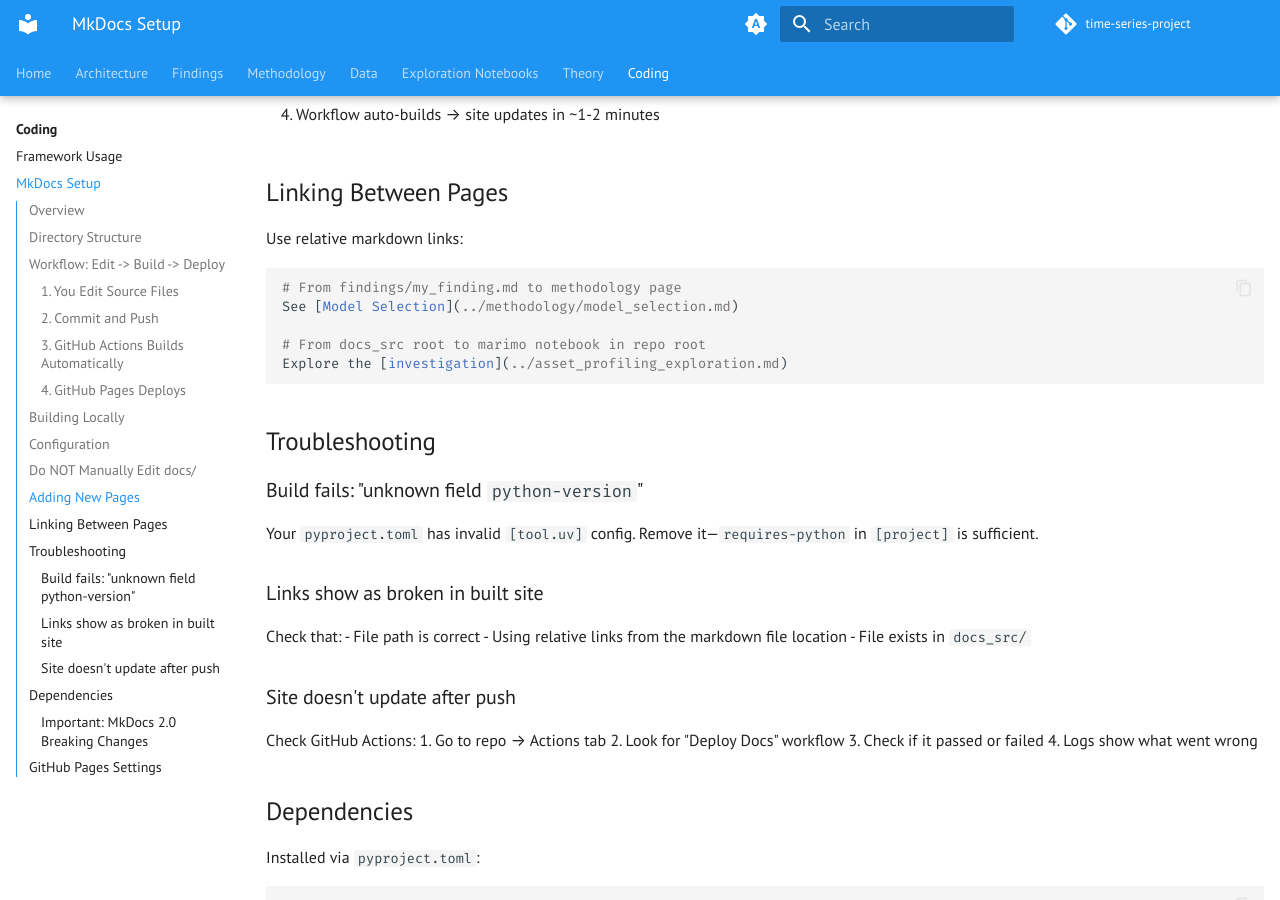
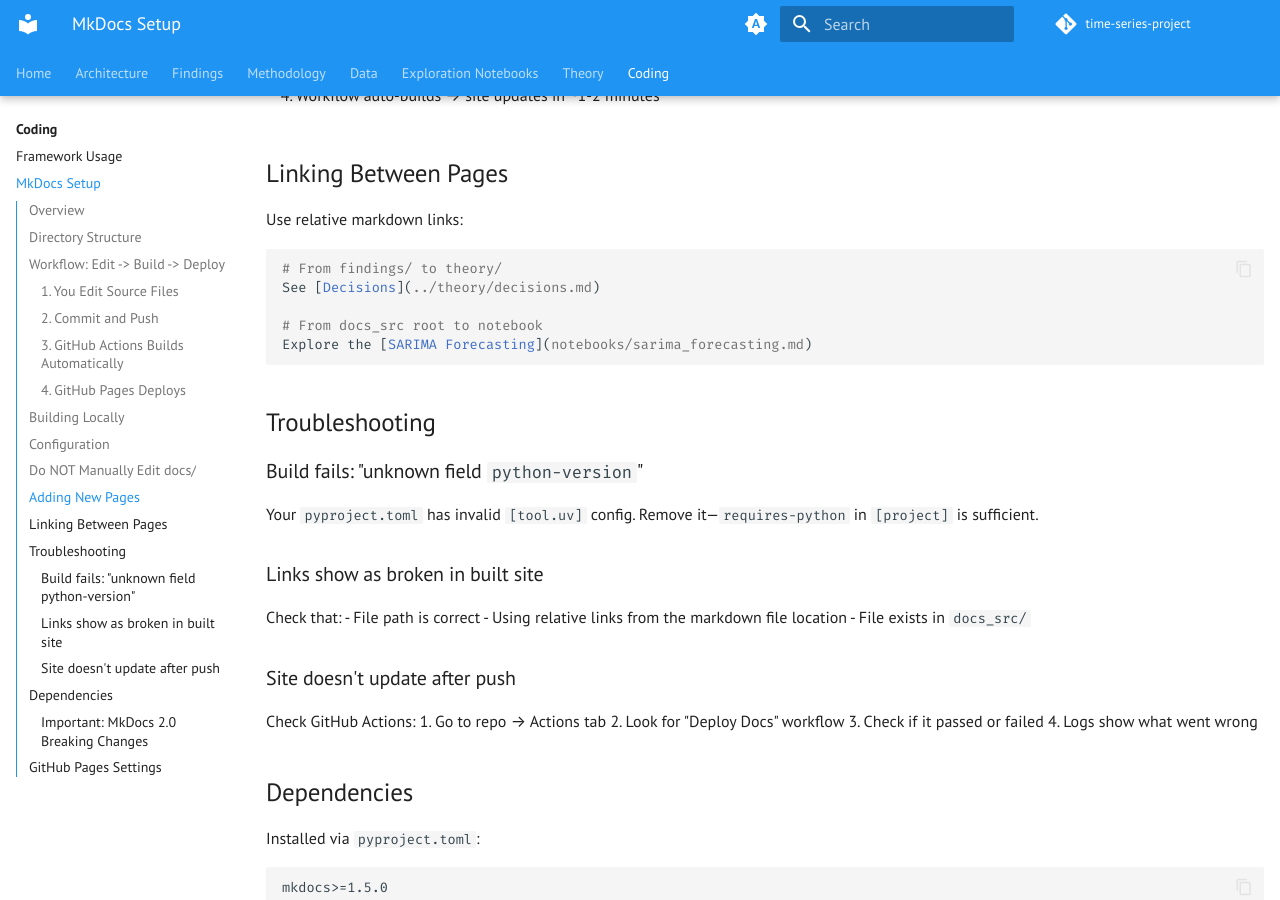
Before and after one commit to rhyslwells/Time-Series-Project, an MkDocs documentation site: the page built from docs_src/coding/mkdocs.md, in a window 1280 px wide and 900 px high, scrolled down 2699 px. Built offline with MkDocs 1.6.1 and Material for MkDocs 9.7.7, drawn with Linux system fonts in a browser that asks for light colours; comment, search, counter and statistics services are not loaded; some of the changed text lies outside the part shown.

Commit message:
Refactor documentation structure: consolidate methodology into theory, update README, and enhance notebook references

````diff
--- a/docs_src/coding/mkdocs.md
+++ b/docs_src/coding/mkdocs.md
@@ -17,11 +17,10 @@
 project/
 ├── docs_src/                    Source markdown files
 │   ├── index.md
-│   ├── architecture.md
 │   ├── findings/
-│   ├── methodology/
+│   ├── theory/
 │   ├── data/
-│   ├── notebooks.md
+│   ├── notebooks/
 │   └── coding/
 │
 ├── docs/                        Built HTML (auto-generated)
@@ -125,11 +124,11 @@
 Use relative markdown links:
 
 ```markdown
-# From findings/my_finding.md to methodology page
-See [Model Selection](../methodology/model_selection.md)
+# From findings/ to theory/
+See [Decisions](../theory/decisions.md)
 
-# From docs_src root to marimo notebook in repo root
-Explore the [investigation](../asset_profiling_exploration.md)
+# From docs_src root to notebook
+Explore the [SARIMA Forecasting](notebooks/sarima_forecasting.md)
 ```
 
 ## Troubleshooting
````
Also changed, not shown: docs_src/README.md (+13 -9 lines), docs_src/architecture.md (deleted, +0 -25 lines), docs_src/index.md (+15 -3 lines), docs_src/methodology/index.md (deleted, +0 -15 lines), docs_src/notebooks/notebooks.md (+1 -1 lines).
